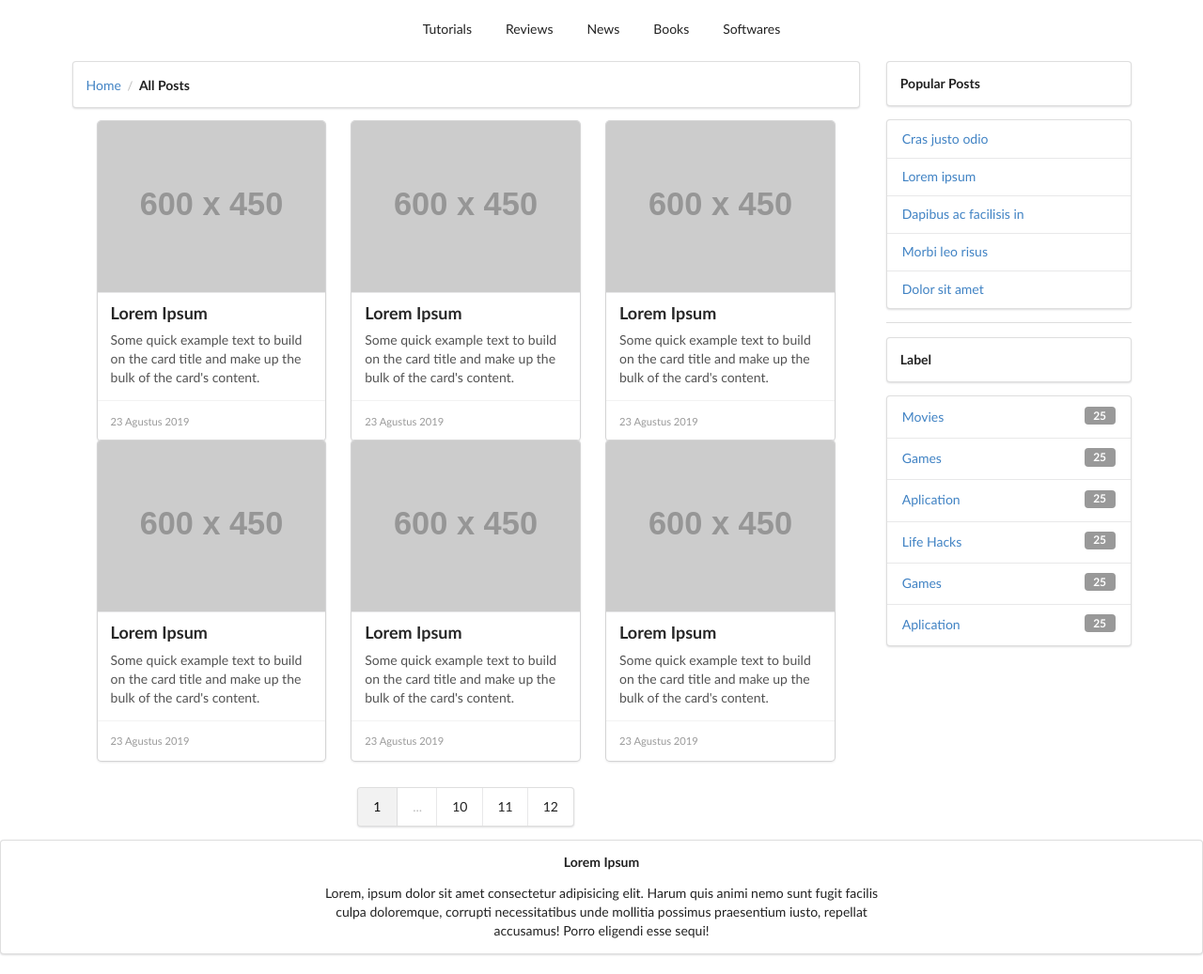
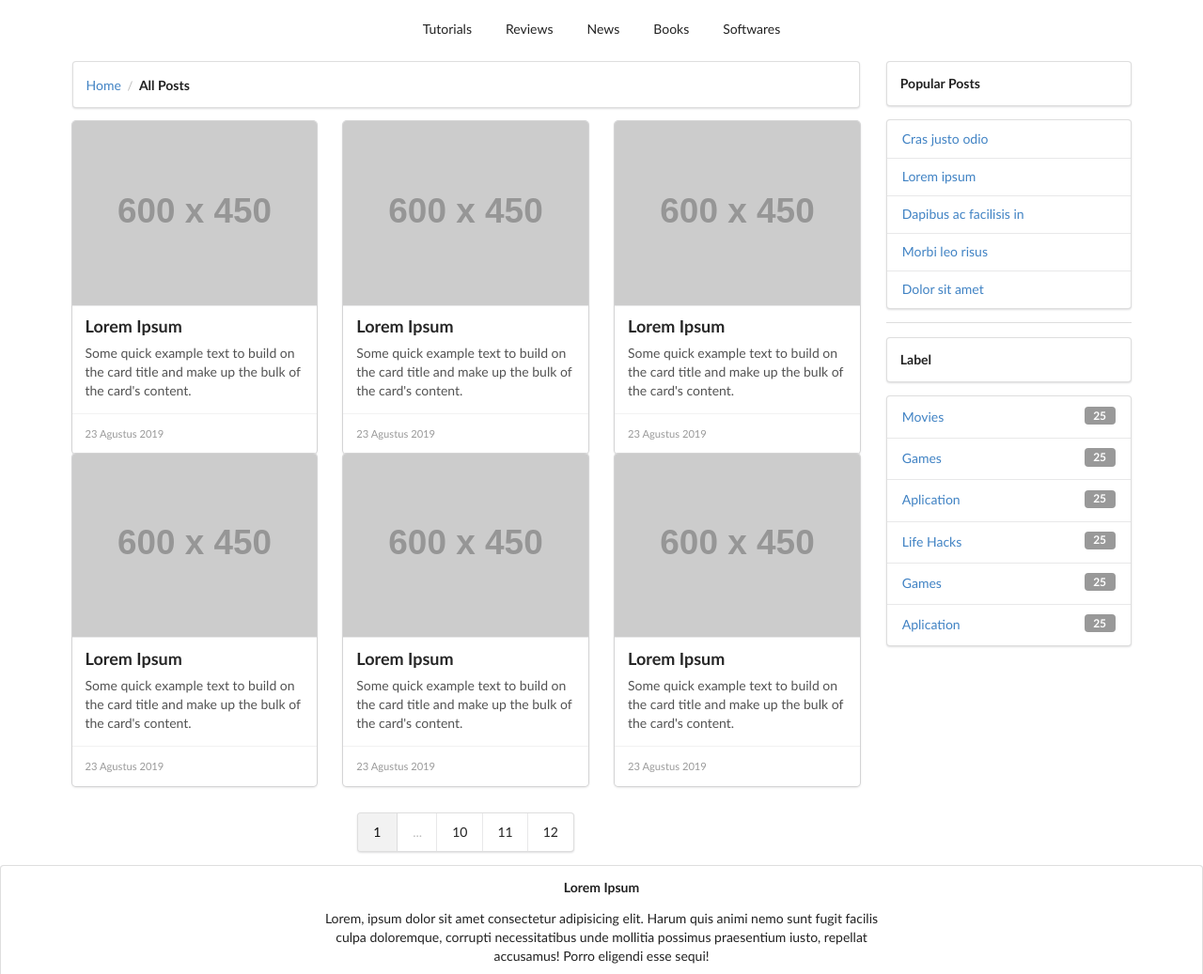
Before and after one commit to SkripsiGW/SemanticWeb, a website: page index.html in a window 1280 px wide. Shown: the part 264-1301 px from the top of the page at 94% size. Drawn offline with Linux system fonts and the light colour scheme; placeholder pictures from the web are drawn by us.

Commit message:
Update index.html

```diff
--- a/index.html
+++ b/index.html
@@ -86,10 +86,10 @@
         </div>
         <!-- End Breadcrumb -->
 
-        <div class="ui centered grid">
+        <div class="ui centered equal width grid">
           <!-- List Articles -->
-          <div class="row">
-            <div class="eight wide tablet five wide computer column">
+          <div class="doubling three column row">
+            <div class="column">
               <article class="ui card">
                 <div class="image">
                   <img src="https://placehold.it/600x450&text=Image">
@@ -103,7 +103,7 @@
                 </div>
               </article>
             </div>
-            <div class="eight wide tablet five wide computer column">
+            <div class="column">
               <article class="ui card">
                 <div class="image">
                   <img src="https://placehold.it/600x450&text=Image">
@@ -117,7 +117,7 @@
                 </div>
               </article>
             </div>
-            <div class="eight wide tablet five wide computer column">
+            <div class="column">
               <article class="ui card">
                 <div class="image">
                   <img src="https://placehold.it/600x450&text=Image">
@@ -131,7 +131,7 @@
                 </div>
               </article>
             </div>
-            <div class="eight wide tablet five wide computer column">
+            <div class="column">
               <article class="ui card">
                 <div class="image">
                   <img src="https://placehold.it/600x450&text=Image">
@@ -145,7 +145,7 @@
                 </div>
               </article>
             </div>
-            <div class="eight wide tablet five wide computer column">
+            <div class="column">
               <article class="ui card">
                 <div class="image">
                   <img src="https://placehold.it/600x450&text=Image">
@@ -159,7 +159,7 @@
                 </div>
               </article>
             </div>
-            <div class="eight wide tablet five wide computer column">
+            <div class="column">
               <article class="ui card">
                 <div class="image">
                   <img src="https://placehold.it/600x450&text=Image">
@@ -249,7 +249,7 @@
   <footer>
     <div class="ui container-fluid">
       <div class="ui segment column centered grid">
-        <div id="about" class="eight wide desktop column center aligned">
+        <div id="about" class="sixteen wide eight wide computer column center aligned">
           <h5>Lorem Ipsum</h5>
           <p>Lorem, ipsum dolor sit amet consectetur adipisicing elit. Harum quis animi nemo sunt fugit facilis culpa doloremque, corrupti necessitatibus unde mollitia possimus praesentium iusto, repellat accusamus! Porro eligendi esse sequi!</p>
         </div>
```
